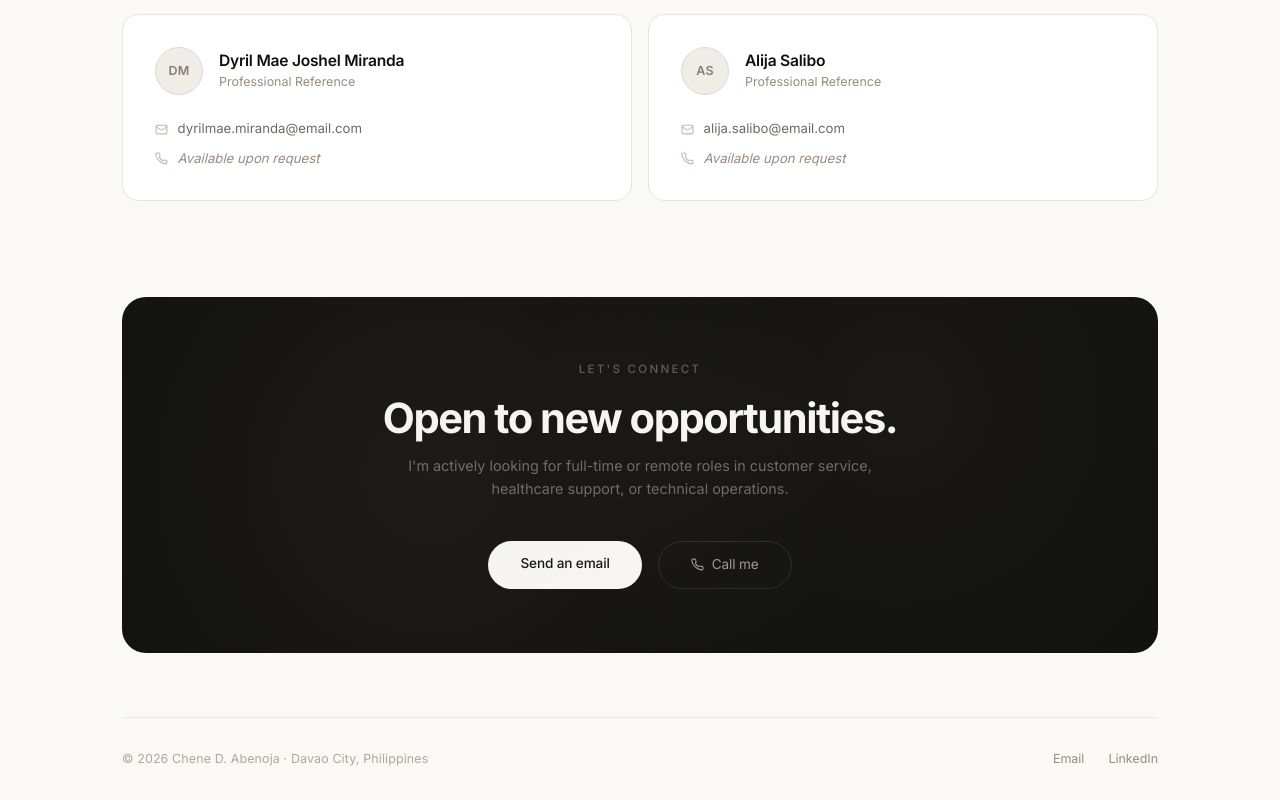
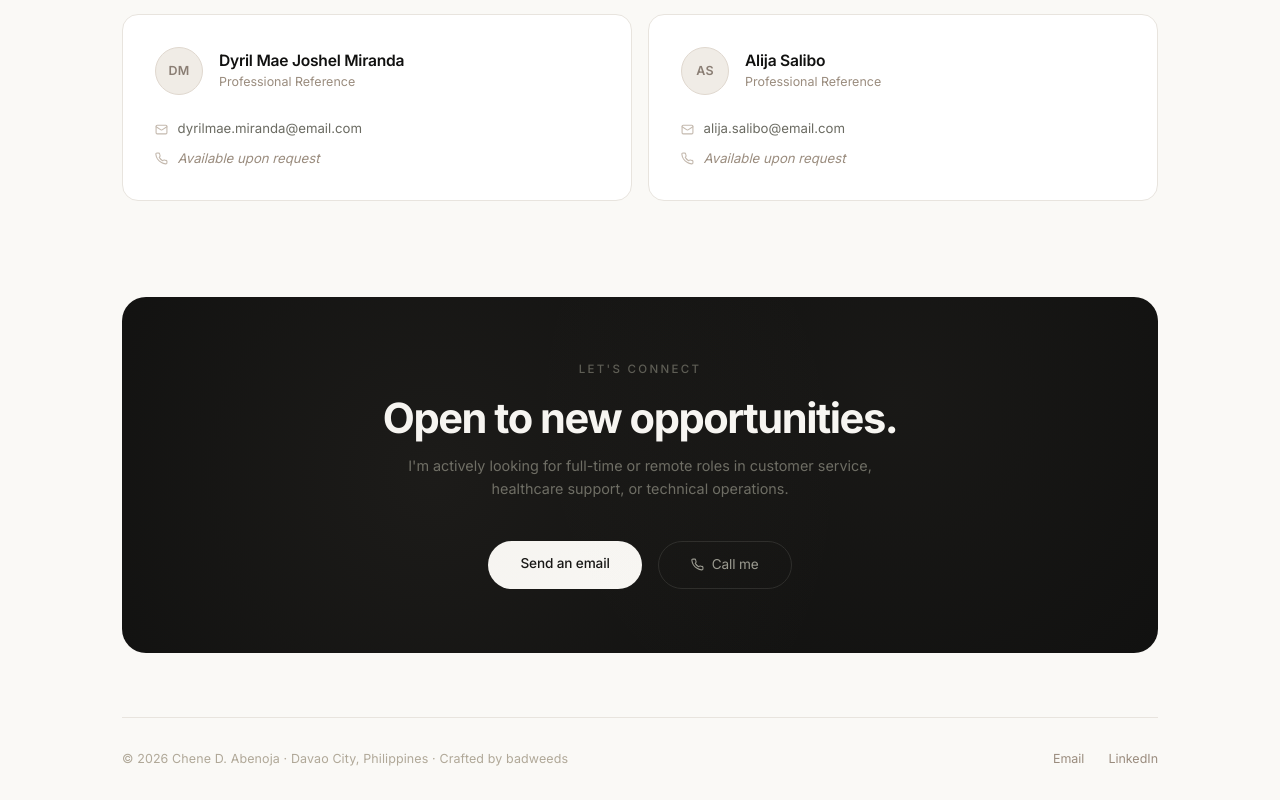
Before and after one commit to badweeds/chene-portfolio, a React (Vite) app: page / in a window 1280 px wide. Shown: the part 4465-5265 px from the top of the page. Built offline with nearby package versions, Linux system fonts and the light colour scheme.

Commit message:
Update footer text to include 'Crafted by badweeds'

```diff
--- a/src/app/components/References.tsx
+++ b/src/app/components/References.tsx
@@ -382,7 +382,7 @@ export function References() {
               letterSpacing: "0.01em",
             }}
           >
-            © {new Date().getFullYear()} Chene D. Abenoja · Davao City, Philippines
+            © {new Date().getFullYear()} Chene D. Abenoja · Davao City, Philippines · Crafted by badweeds
           </p>
           <div style={{ display: "flex", gap: "1.5rem" }}>
             <a
```
